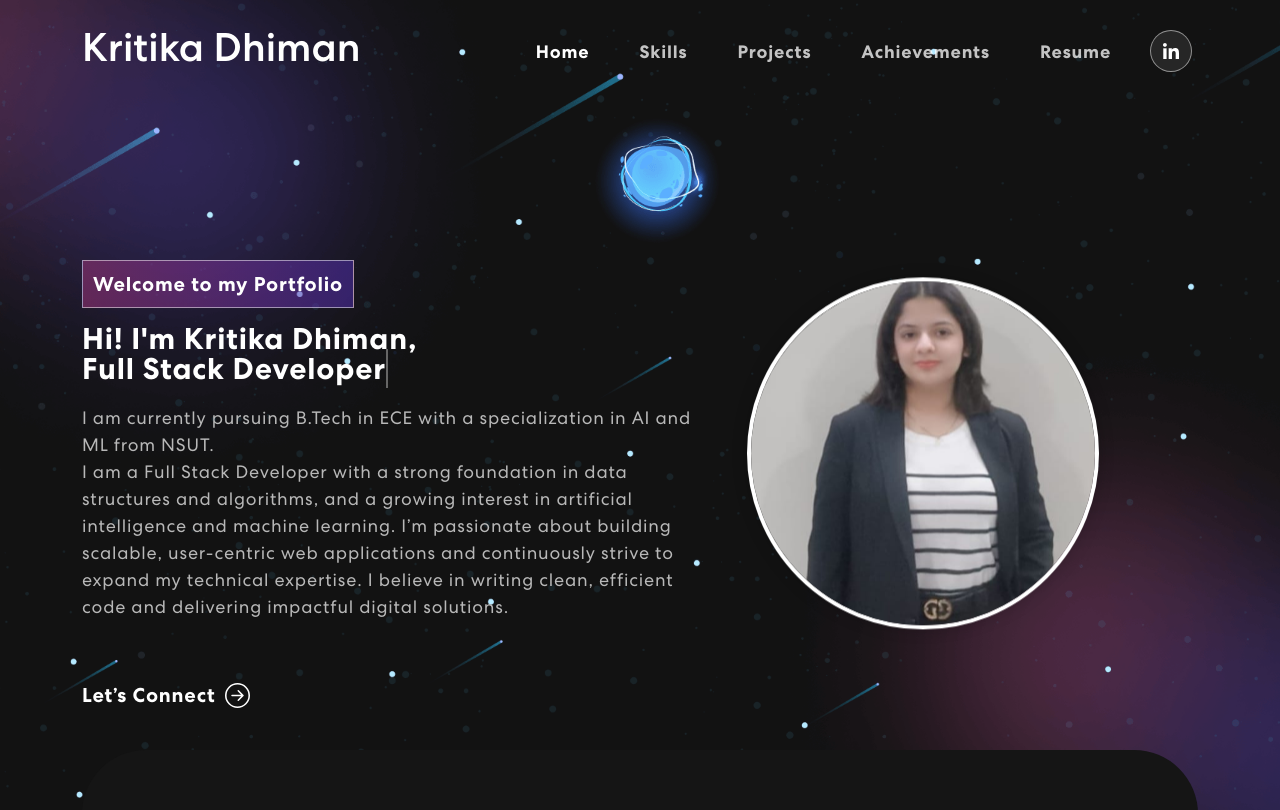
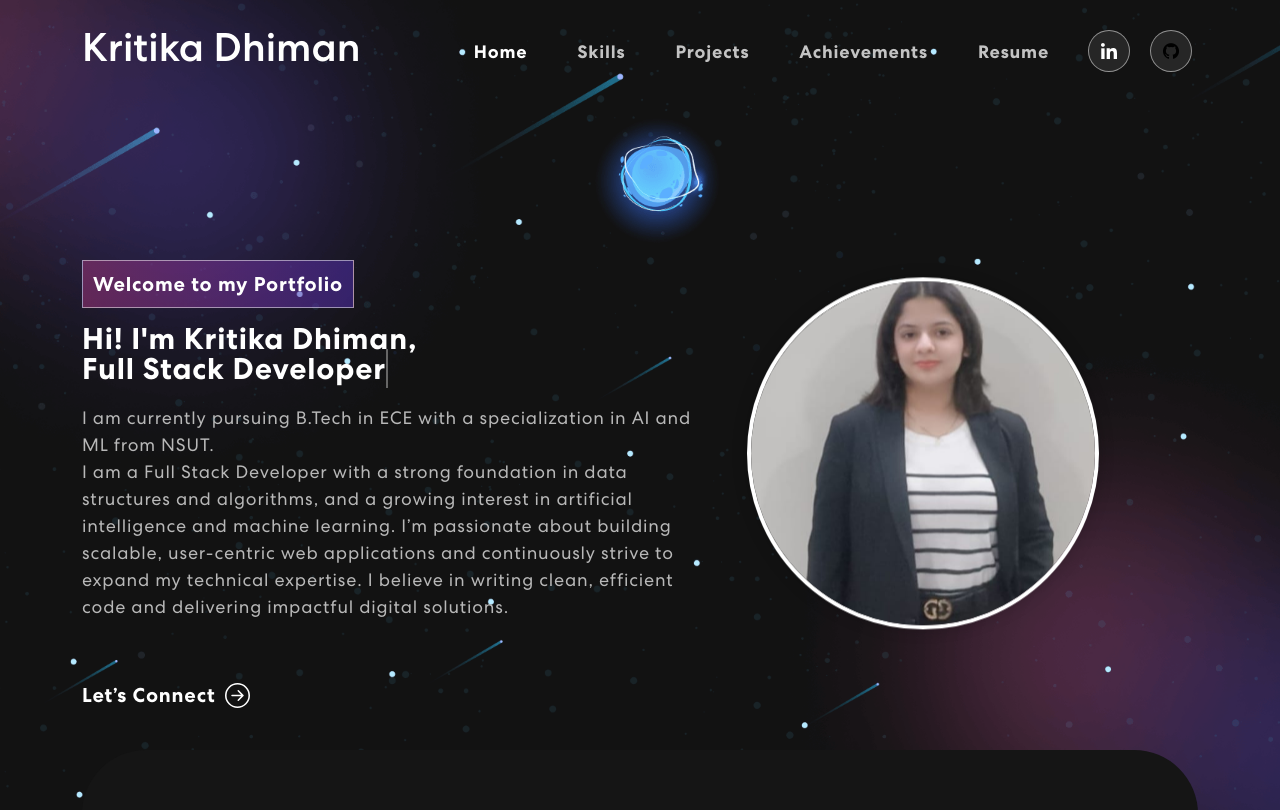
Before and after one commit to Kritika-Dhiman/personal-portfolio, a React (Create React App) app: page / in a window 1280 px wide. Shown: the top 810 px of the page. Built offline with nearby package versions, Linux system fonts and the light colour scheme.

Commit message:
Added github link

```diff
--- a/src/components/NavBar.js
+++ b/src/components/NavBar.js
@@ -2,6 +2,7 @@ import { useState, useEffect } from "react";
 import { Navbar, Nav, Container } from "react-bootstrap";
 
 import navIcon1 from '../assets/img/nav-icon1.svg';
+import github from "../assets/img/25231.png";
 
 import { HashLink } from 'react-router-hash-link';
 import {
@@ -54,6 +55,10 @@ export const NavBar = () => {
                 <a href="https://www.linkedin.com/in/kritika-dhiman-a23104290/"><img src={navIcon1} alt="" /></a>
 
               </div>
+              <div className="social-icon">
+                <a href="https://github.com/Kritika-Dhiman"><img src={github} alt="" /></a>
+
+              </div>
 
             </span>
           </Navbar.Collapse>
```
Also changed, not shown: src/assets/img/25231.png (added).
